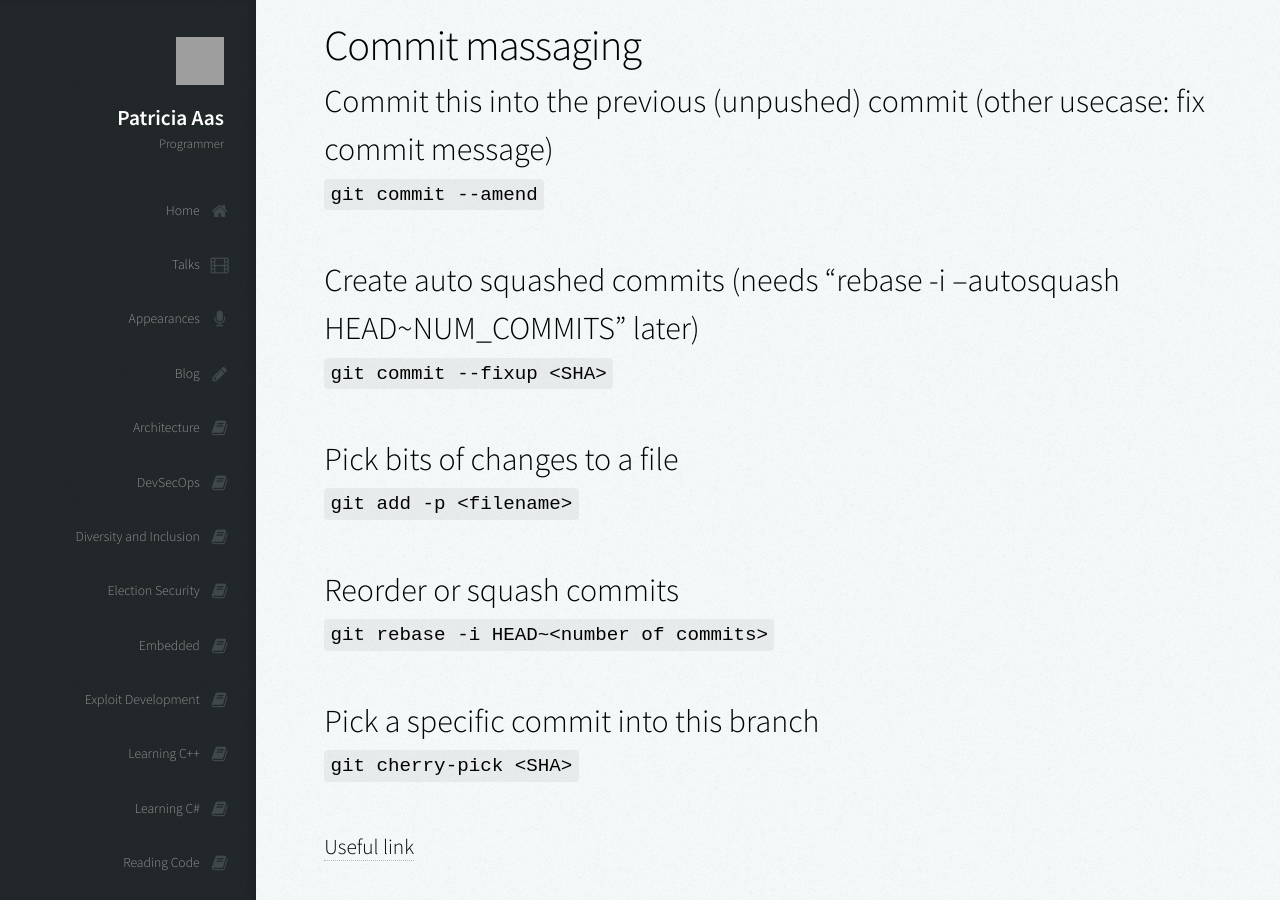
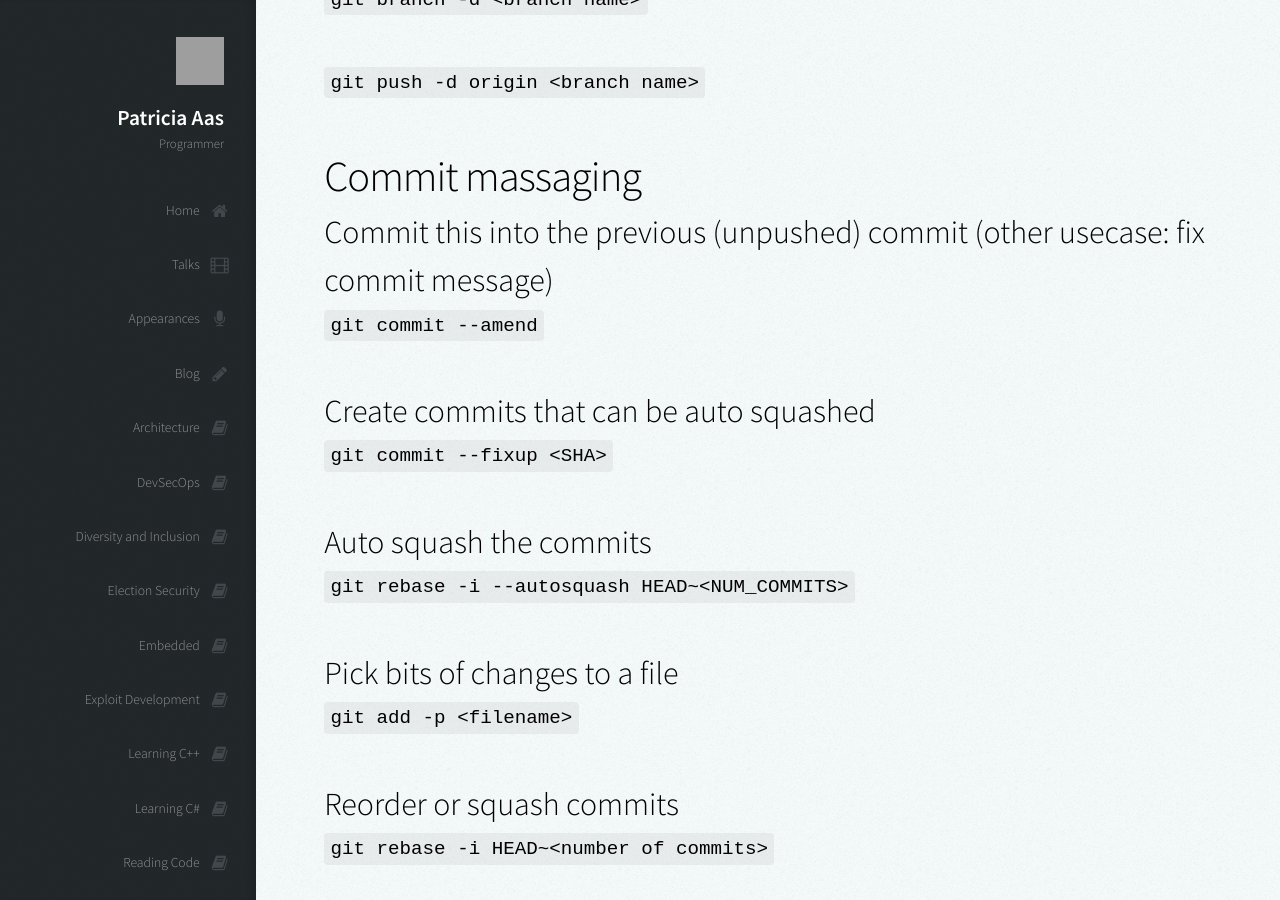
Before and after one commit to patricia-gallardo/patricia-gallardo.github.io, a Jekyll site: the page built from _posts/2019-11-07-everything_i_know_about_git.md, in a window 1280 px wide and 900 px high, scrolled down 3017 px. Built offline with Jekyll 4.4.1, drawn with Linux system fonts in a browser that asks for light colours; nearby versions of some CDN libraries; some of the changed text lies outside the part shown; grey boxes are pictures that could not be loaded.

Commit message:
Update 2019-11-07-everything_i_know_about_git.md

```diff
--- a/_posts/2019-11-07-everything_i_know_about_git.md
+++ b/_posts/2019-11-07-everything_i_know_about_git.md
@@ -18,6 +18,9 @@ Ok, fine, I probably know more, and yes, you will probably disagree with some of
 
 ### Then make pull auto stash
 `git config --global rebase.autoStash true`
+
+### Set nano as default editor
+`git config --global core.editor nano`
 
 ## See state
 ### Commit log
@@ -71,8 +74,11 @@ Ok, fine, I probably know more, and yes, you will probably disagree with some of
 ### Commit this into the previous (unpushed) commit (other usecase: fix commit message)
 `git commit --amend`
 
-### Create auto squashed commits (needs "rebase -i --autosquash HEAD~NUM_COMMITS" later)
+### Create commits that can be auto squashed
 `git commit --fixup <SHA>`
+
+### Auto squash the commits
+`git rebase -i --autosquash HEAD~<NUM_COMMITS>`
 
 ### Pick bits of changes to a file
 `git add -p <filename>`
```
